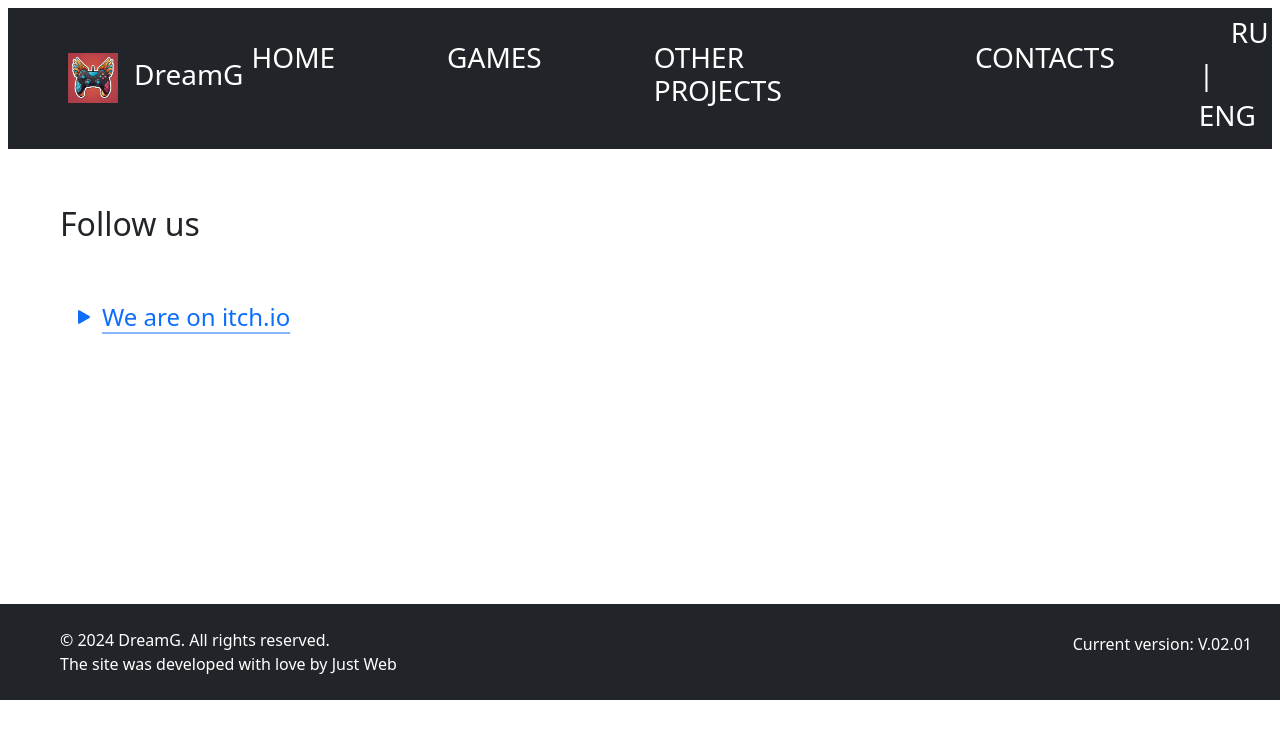
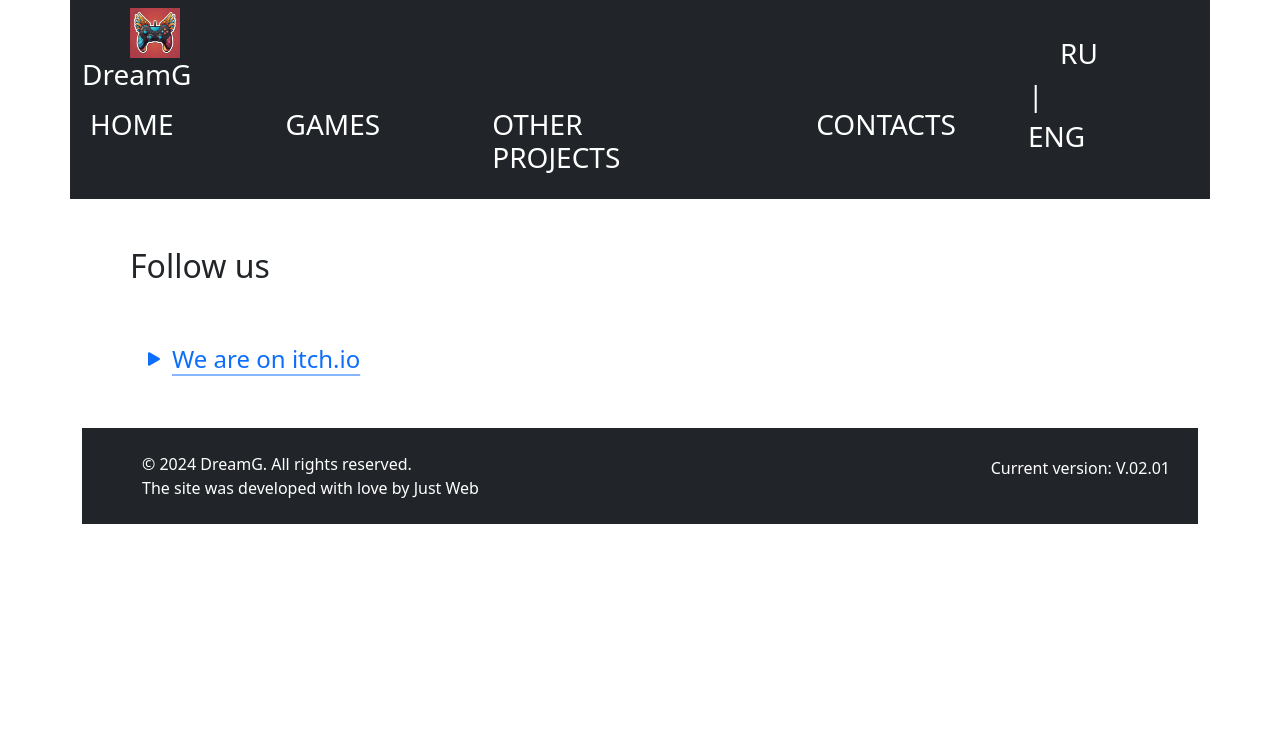
Before and after one commit to JasonHarris95/DG, a Django app: page /contacts/ in a window 1280 px wide. Shown: the top 739 px of the page. Run offline with Django 5.2, Linux system fonts and the light colour scheme.

Commit message:
numder_15

```diff
--- a/templates/index.html
+++ b/templates/index.html
@@ -37,26 +37,30 @@
  </script>
 
 </head>
+
+<div class="container">
+
     <body>
-
         <header>
-        <div class="d-inline-flex p-2">
+            <div class="row">
                 <!-- All block navigation -->
                 <nav class="navbar navbar-expand-md bg-dark">
 
-                <div class="container-fluid">
+                    <div class="container-fluid col-12">
+                        <div class="col-12 col-sm-8 col-md-9 col-lg-10">
                             {% block container_content %} {% endblock %}
                         </div>
 
                         <!-- Change language -->
-                <div>
-                    <a class="nav-link active ms-5 col-md-1" href="{% url 'home_ru' %}">
+                        <div class="col-12 col-sm-4 col-md-3 col-lg-2">
+                            <a class="nav-link active ms-5" href="{% url 'home_ru' %}">
                                 <h3 class="text-white" lang="en">RU</h3>
                             </a>
-                    <h3 class="text-white ms-3 col-md-1"> | </h3>
-                    <a class="nav-link active mx-3 col-md-1" href="{% url 'home' %}">
+                            <h3 class="text-white ms-3"> | </h3>
+                            <a class="nav-link active mx-3" href="{% url 'home' %}">
                                 <h3 class="text-white" lang="en">ENG</h3>
                             </a>
+                        </div>
                     </div>
 
                 </nav>
@@ -75,8 +79,10 @@
             </div>
 
             <!-- Block content -->
-        <div class="container-fluid">
+            <div class="row">
+                <div class="container-fluid col-12 col-sm-12 col-md-12 col-lg-12 col-xl-12">
                     {% block main_content %} {% endblock %}
+                </div>
             </div>
         </main>
 
@@ -87,11 +93,15 @@
     </body>
 
     <footer class="page-footer" width="100">
-        <div>
+            <div class="row">
+                <div class="container-fluid col-12 col-sm-12 col-md-12 col-lg-12 col-xl-12">
                     <nav class="navbar navbar-expand-md bg-dark mt-5">
                         {% block foot %}{% endblock %}
                     </nav>
                 </div>
+            </div>
     </footer>
 
+</div>
+
 </html>
```
Lines whose indentation alone changed are shown as unchanged.
